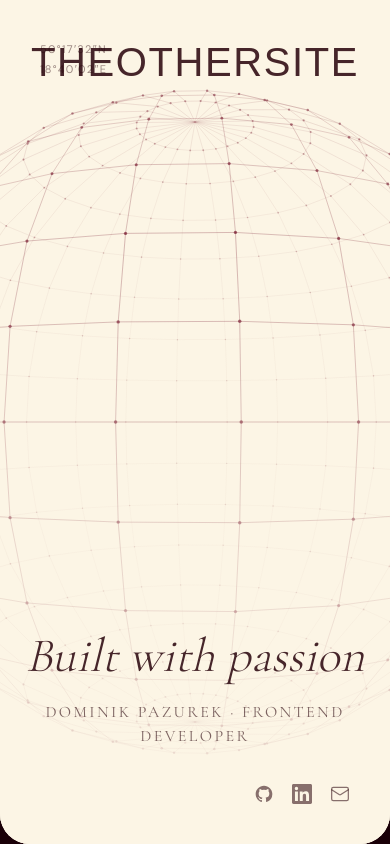
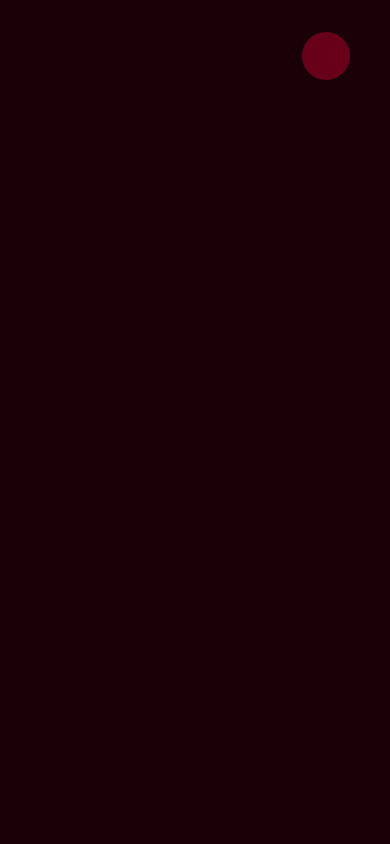
Before and after one commit to qomel/theothersite, a Next.js app: page / in a window 390 px wide. Built offline with nearby package versions, Linux system fonts and the light colour scheme; a web font is replaced by a local one.

Commit message:
feat: add hamburger menu toggle button

```diff
--- a/app/page.js
+++ b/app/page.js
@@ -1,10 +1,12 @@
 import CustomCursor from "@/components/CustomCursor";
+import HamburgerMenu from "@/components/HamburgerMenu";
 import HeroSection from "@/components/HeroSection";
 
 export default function Home() {
   return (
     <>
       <CustomCursor />
+      <HamburgerMenu />
       <HeroSection />
     </>
   );
--- /dev/null
+++ b/components/HamburgerMenu.jsx
@@ -0,0 +1,153 @@
+"use client";
+import { useEffect, useState } from "react";
+
+const NAV_ITEMS = [
+  { label: "Home", href: "#hero" },
+  { label: "Projects", href: "#projects" },
+  { label: "About", href: "#about" },
+  { label: "Work", href: "#work" },
+];
+
+const DELAYS = [0.15, 0.22, 0.29, 0.36];
+
+export default function HamburgerMenu() {
+  const [isOpen, setIsOpen] = useState(false);
+  const [isDark, setIsDark] = useState(false);
+  const [isHovered, setIsHovered] = useState(false);
+
+  useEffect(() => {
+    function checkHamburger() {
+      setIsDark(window.scrollY > window.innerHeight * 0.85);
+    }
+    window.addEventListener("scroll", checkHamburger, { passive: true });
+    checkHamburger();
+    return () => window.removeEventListener("scroll", checkHamburger);
+  }, []);
+
+  useEffect(() => {
+    if (isOpen) {
+      document.body.classList.add("menu-open");
+    } else {
+      document.body.classList.remove("menu-open");
+    }
+    return () => document.body.classList.remove("menu-open");
+  }, [isOpen]);
+
+  function close() {
+    setIsOpen(false);
+  }
+
+  function toggle() {
+    setIsOpen((prev) => !prev);
+  }
+
+  /* Button background color */
+  let btnBg;
+  if (isOpen) {
+    btnBg = "transparent";
+  } else if (isDark) {
+    btnBg = "#fcf5e5";
+  } else {
+    btnBg = "#68001a";
+  }
+
+  /* Line color */
+  let lineColor;
+  if (isOpen || !isDark) {
+    lineColor = "#fcf5e5";
+  } else {
+    lineColor = "#68001a";
+  }
+
+  /* barPulse animation — only when hovered and menu is closed */
+  function lineAnim(delay) {
+    if (isHovered && !isOpen) {
+      return { animation: `barPulse 0.7s ease-in-out ${delay}s infinite` };
+    }
+    return { animation: "none" };
+  }
+
+  return (
+    <>
+      {/* Hamburger Button */}
+      <button
+        className="hamburger-btn fixed top-8 right-10 z-[2000] w-12 h-12 rounded-full flex flex-col justify-center items-center gap-[5px] border-0 outline-none focus:outline-none"
+        style={{
+          background: btnBg,
+          transition: "background 0.4s ease",
+        }}
+        onClick={toggle}
+        onMouseEnter={() => setIsHovered(true)}
+        onMouseLeave={() => setIsHovered(false)}
+        aria-label={isOpen ? "Close menu" : "Open menu"}
+        data-hoverable
+      >
+        <span
+          className="hamburger-line w-[22px]"
+          style={{
+            background: lineColor,
+            ...lineAnim(0),
+            ...(isOpen && { transform: "translateY(6.5px) rotate(45deg)", animation: "none" }),
+          }}
+        />
+        <span
+          className="hamburger-line w-[22px]"
+          style={{
+            background: lineColor,
+            ...lineAnim(0.18),
+            ...(isOpen && { opacity: 0, width: "0px", animation: "none" }),
+          }}
+        />
+        <span
+          className="hamburger-line w-[22px]"
+          style={{
+            background: lineColor,
+            ...lineAnim(0.36),
+            ...(isOpen && { transform: "translateY(-6.5px) rotate(-45deg)", animation: "none" }),
+          }}
+        />
+      </button>
+
+      {/* Fullscreen Menu */}
+      <nav
+        className={`fullmenu fixed inset-0 z-[1500] bg-primary flex flex-col justify-center items-start${isOpen ? " open" : ""}`}
+        style={{ padding: "0 12vw" }}
+        onClick={(e) => {
+          if (e.target === e.currentTarget) close();
+        }}
+      >
+        {NAV_ITEMS.map((item, i) => (
+          <a
+            key={item.href}
+            href={item.href}
+            className="fullmenu-item"
+            style={{
+              opacity: isOpen ? 1 : 0,
+              transform: isOpen ? "translateX(0)" : "translateX(-24px)",
+              transition: `opacity 0.4s ease ${isOpen ? DELAYS[i] : 0}s, transform 0.4s cubic-bezier(0.76,0,0.24,1) ${isOpen ? DELAYS[i] : 0}s`,
+            }}
+            onClick={close}
+            data-hoverable
+          >
+            <span className="fullmenu-name">{item.label}</span>
+          </a>
+        ))}
+
+        <p
+          className="absolute bottom-12 right-10"
+          style={{
+            fontFamily: "var(--dm, sans-serif)",
+            fontStyle: "italic",
+            fontSize: "13px",
+            letterSpacing: "0.08em",
+            color: "rgba(252,245,229,0.25)",
+            opacity: isOpen ? 1 : 0,
+            transition: "opacity 0.4s ease 0.5s",
+          }}
+        >
+          click anywhere to close
+        </p>
+      </nav>
+    </>
+  );
+}
```
